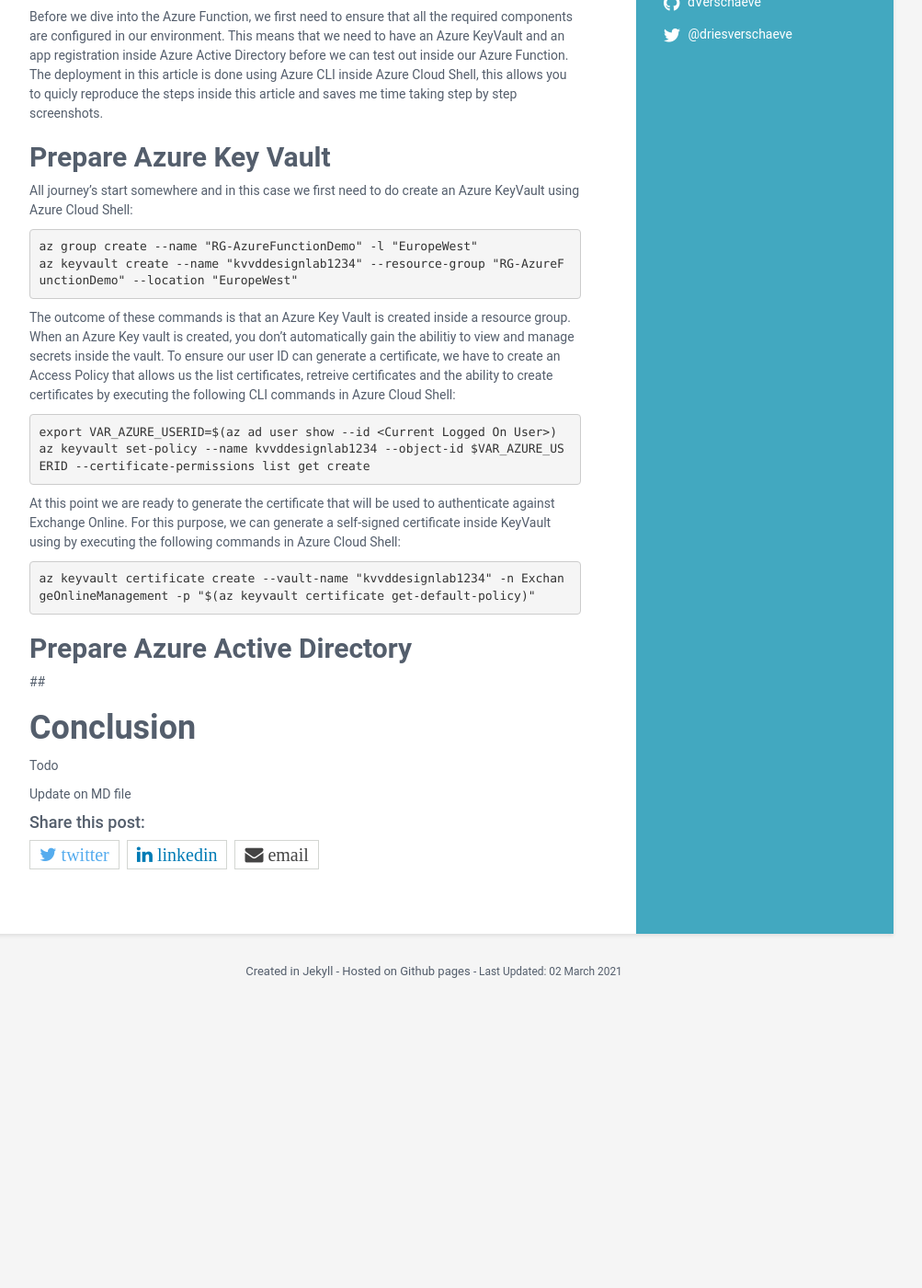
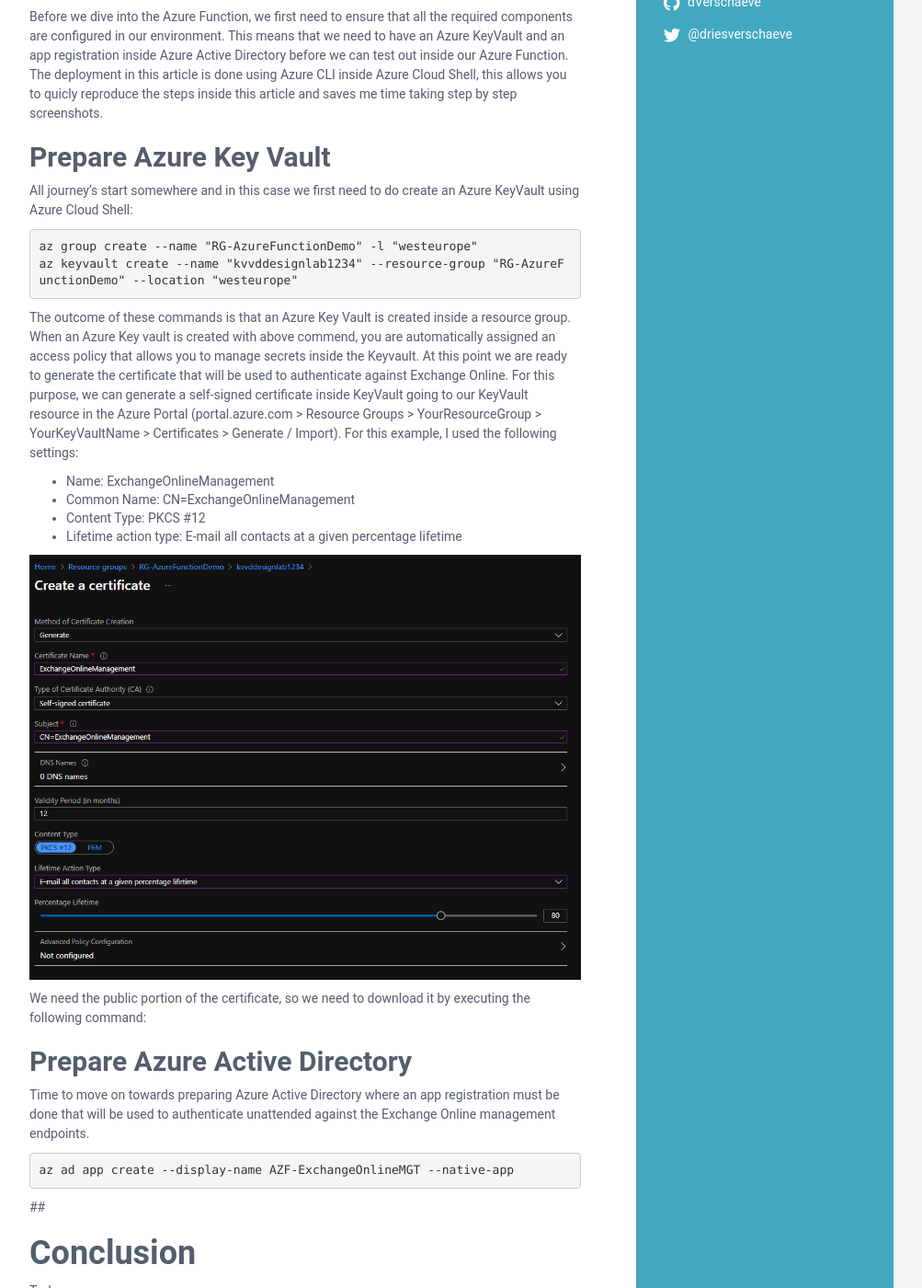
Before and after one commit to dVerschaeve/dverschaeve.github.io, a Jekyll site: the page built from _posts/2021-03-01-ExchangeManagement.md, in a window 1280 px wide and 1400 px high, scrolled down 499 px. Shown: the whole window at 92% size, without its empty margins (168-1171 px from the left). Built offline with Jekyll 4.4.1, drawn with Linux system fonts in a browser that asks for light colours; before the commit the page ends 1596 px from its top, so only the background shows below that.

Commit message:
Command updates

````diff
--- a/_posts/2021-03-01-ExchangeManagement.md
+++ b/_posts/2021-03-01-ExchangeManagement.md
@@ -17,25 +17,28 @@
 All journey's start somewhere and in this case we first need to do create an Azure KeyVault using Azure Cloud Shell:
 
 ```CLI
-az group create --name "RG-AzureFunctionDemo" -l "EuropeWest"
-az keyvault create --name "kvvddesignlab1234" --resource-group "RG-AzureFunctionDemo" --location "EuropeWest"
+az group create --name "RG-AzureFunctionDemo" -l "westeurope"
+az keyvault create --name "kvvddesignlab1234" --resource-group "RG-AzureFunctionDemo" --location "westeurope"
 ```
 
-The outcome of these commands is that an Azure Key Vault is created inside a resource group. When an Azure Key vault is created, you don't automatically gain the abilitiy to view and manage secrets inside the vault. To ensure our user ID can generate a certificate, we have to create an Access Policy that allows us the list certificates, retreive certificates and the ability to create certificates by executing the following CLI commands in Azure Cloud Shell:
+The outcome of these commands is that an Azure Key Vault is created inside a resource group. When an Azure Key vault is created with above commend, you are automatically assigned an access policy that allows you to manage secrets inside the Keyvault. At this point we are ready to generate the certificate that will be used to authenticate against Exchange Online. For this purpose, we can generate a self-signed certificate inside KeyVault going to our KeyVault resource in the Azure Portal (portal.azure.com > Resource Groups > YourResourceGroup > YourKeyVaultName > Certificates > Generate / Import). For this example, I used the following settings:
 
-```
-export VAR_AZURE_USERID=$(az ad user show --id <Current Logged On User>)
-az keyvault set-policy --name kvvddesignlab1234 --object-id $VAR_AZURE_USERID --certificate-permissions list get create
-```
+* Name: ExchangeOnlineManagement
+* Common Name: CN=ExchangeOnlineManagement
+* Content Type: PKCS #12
+* Lifetime action type: E-mail all contacts at a given percentage lifetime
 
-At this point we are ready to generate the certificate that will be used to authenticate against Exchange Online. For this purpose, we can generate a self-signed certificate inside KeyVault using by executing the following commands in Azure Cloud Shell:
+![Create Certificate](/assets/posts/20210302-02/CreateExchangeOnlineCertificate.png){:class="img-responsive"}
 
-```
-az keyvault certificate create --vault-name "kvvddesignlab1234" -n ExchangeOnlineManagement -p "$(az keyvault certificate get-default-policy)"
-```
+We need the public portion of the certificate, so we need to download it by executing the following command:
 
 
 ## Prepare Azure Active Directory
+Time to move on towards preparing Azure Active Directory where an app registration must be done that will be used to authenticate unattended against the Exchange Online management endpoints.
+
+```CLI
+az ad app create --display-name AZF-ExchangeOnlineMGT --native-app
+```
 
 ##
 
````
Also changed, not shown: assets/posts/20210302-02/CreateExchangeOnlineCertificate.png (added).
